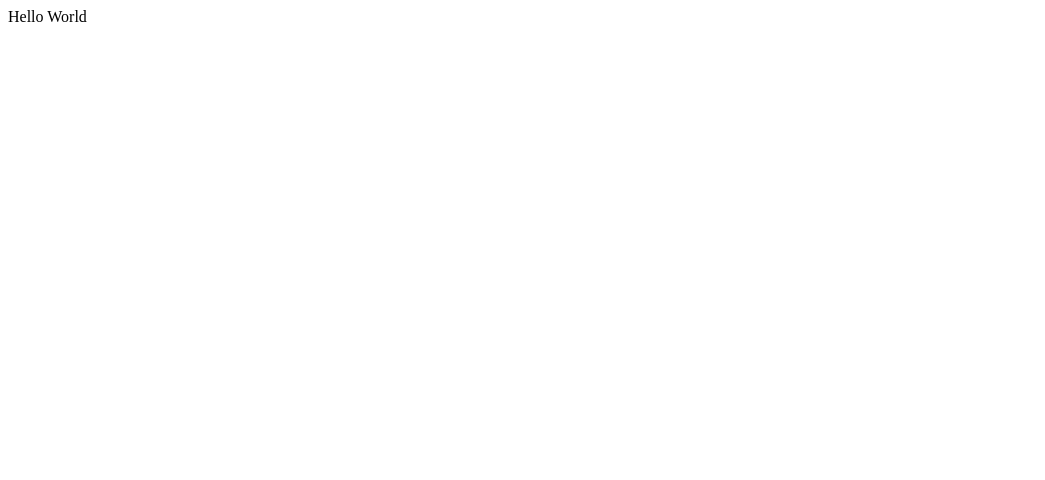
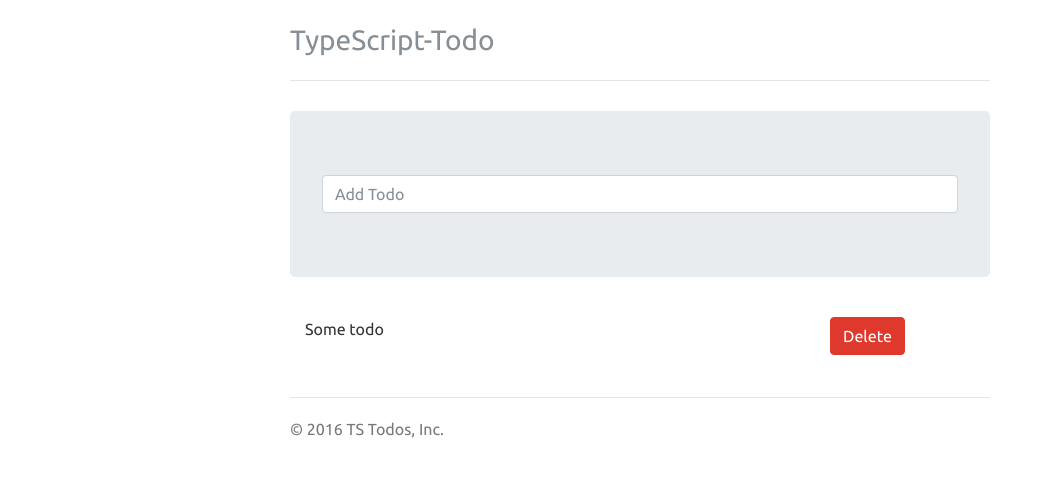
Before and after one commit to MarcinBalejko/Typescript-Todo, a website built with webpack: page index.html in a window 1280 px wide. Shown: the whole page, without its empty margins (0-1045 px from the left). Built offline with nearby package versions, Linux system fonts and the light colour scheme.

Commit message:
:white_check_mark::art: Basic UI

```diff
--- a/index.html
+++ b/index.html
@@ -4,9 +4,41 @@
     <meta charset="UTF-8" />
     <meta name="viewport" content="width=device-width, initial-scale=1.0" />
     <title>TypeScript-Todo</title>
+    <link
+      rel="stylesheet"
+      href="https://bootswatch.com/4/united/bootstrap.min.css"
+    />
+    <link rel="stylesheet" href="style.css" />
   </head>
   <body>
-    Hello World
+    <div class="container">
+      <div class="header clearfix">
+        <nav>
+          <ul class="nav nav-pills pull-right"></ul>
+        </nav>
+        <h3 class="text-muted">TypeScript-Todo</h3>
+      </div>
+
+      <div class="jumbotron">
+        <form>
+          <input type="text" placeholder="Add Todo" class="form-control" />
+        </form>
+      </div>
+
+      <div class="row marketing">
+        <div class="col-lg-9 col-md-9">
+          <p>Some todo</p>
+        </div>
+        <div class="col-lg-3 col-md-3">
+          <button class="btn btn-danger">Delete</button>
+        </div>
+      </div>
+
+      <footer class="footer">
+        <p>&copy; 2016 TS Todos, Inc.</p>
+      </footer>
+    </div>
+    <!-- /container -->
     <script src="dist/app.bundle.js"></script>
   </body>
 </html>
--- /dev/null
+++ b/style.css
@@ -0,0 +1,79 @@
+/* Space out content a bit */
+body {
+  padding-top: 20px;
+  padding-bottom: 20px;
+}
+
+/* Everything but the jumbotron gets side spacing for mobile first views */
+.header,
+.marketing,
+.footer {
+  padding-right: 15px;
+  padding-left: 15px;
+}
+
+/* Custom page header */
+.header {
+  padding-bottom: 20px;
+  border-bottom: 1px solid #e5e5e5;
+}
+/* Make the masthead heading the same height as the navigation */
+.header h3 {
+  margin-top: 0;
+  margin-bottom: 0;
+  line-height: 40px;
+}
+
+/* Custom page footer */
+.footer {
+  padding-top: 19px;
+  color: #777;
+  border-top: 1px solid #e5e5e5;
+}
+
+/* Customize container */
+@media (min-width: 768px) {
+  .container {
+    max-width: 730px;
+  }
+}
+.container-narrow > hr {
+  margin: 30px 0;
+}
+
+/* Main marketing message and sign up button */
+.jumbotron {
+  text-align: center;
+  border-bottom: 1px solid #e5e5e5;
+}
+.jumbotron .btn {
+  padding: 14px 24px;
+  font-size: 21px;
+}
+
+/* Supporting marketing content */
+.marketing {
+  margin: 40px 0;
+}
+.marketing p + h4 {
+  margin-top: 28px;
+}
+
+/* Responsive: Portrait tablets and up */
+@media screen and (min-width: 768px) {
+  /* Remove the padding we set earlier */
+  .header,
+  .marketing,
+  .footer {
+    padding-right: 0;
+    padding-left: 0;
+  }
+  /* Space out the masthead */
+  .header {
+    margin-bottom: 30px;
+  }
+  /* Remove the bottom border on the jumbotron for visual effect */
+  .jumbotron {
+    border-bottom: 0;
+  }
+}
```
